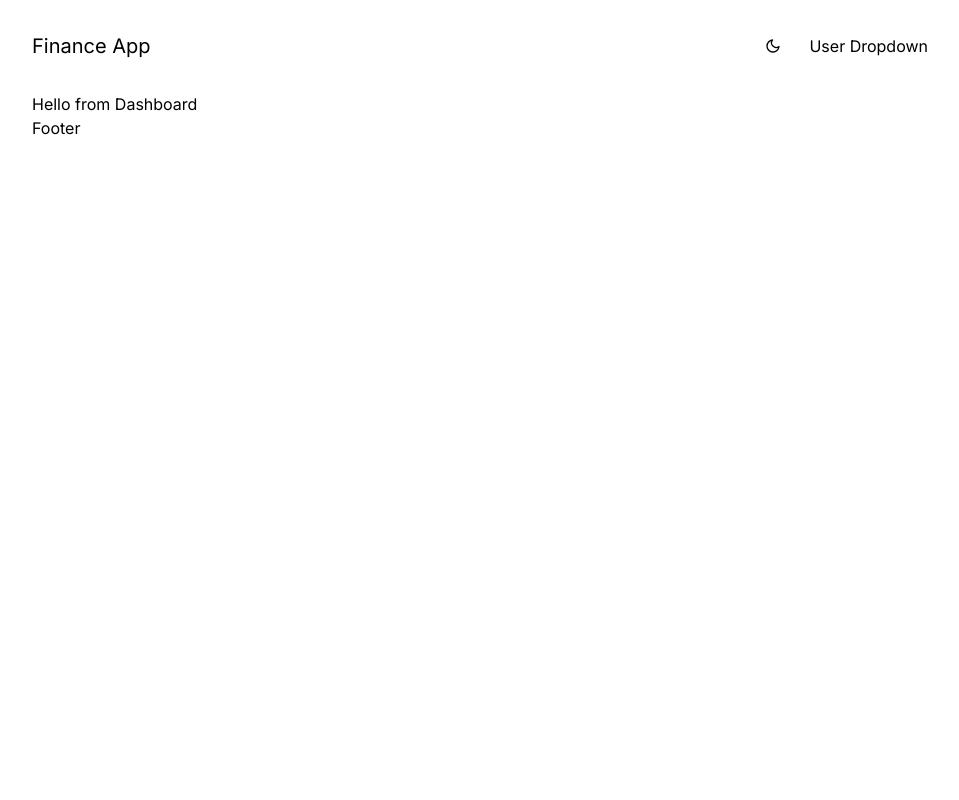
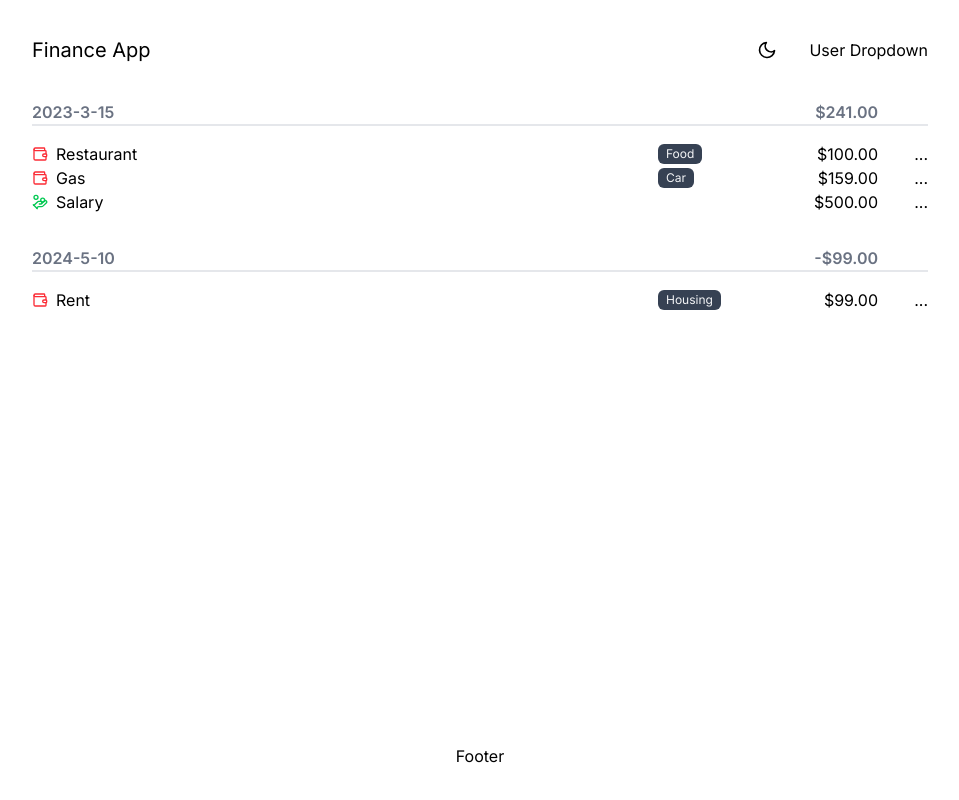
Before and after one commit to toshi-0426/finance-app, a Next.js app: page /dashboard in a window 1280 px wide. Shown: the whole page, without its empty margins (160-1119 px from the left). Built offline with nearby package versions, Linux system fonts and the light colour scheme; data requests are answered from the project's data file.

Commit message:
added transaction-list.tsx

```diff
--- /dev/null
+++ b/app/dashboard/components/transaction-list.tsx
@@ -0,0 +1,80 @@
+import TransactionItem from "@/components/transaction-item";
+import TransactionSummaryItem from "@/components/transaction-summary-item";
+import Separator from "@/components/separator";
+
+type TransactionType = 'Income' | 'Expense' | 'Investment' | 'Saving';
+
+interface Transaction {
+    id: number,
+    amount: number,
+    type: TransactionType,
+    description: string,
+    category: string,
+    created_at: string
+}
+
+
+interface TransactionGroup{
+    transactions: Transaction[],
+    amount: number
+};
+
+type TransactionByDate = Record<string, TransactionGroup>;
+
+
+const groupAndSumTransactionsByDate = (
+    transactions: Transaction[]
+): TransactionByDate => {
+    const grouped: TransactionByDate  = {};
+    for (const transaction of transactions) {
+        const date = transaction.created_at.split('T')[0];
+        if (!grouped[date]) {
+            grouped[date] = {transactions: [], amount: 0}
+        };
+        grouped[date].transactions.push(transaction);
+        const amount = transaction.type === 'Expense' ? -transaction.amount : transaction.amount;
+        grouped[date].amount += amount;
+    }
+    return grouped;
+}
+
+function parseYearMonthDate(date: string): Date {
+    const [year, month, dAte] = date.split('-').map(Number);
+    return new Date(year, month, dAte);
+};
+
+export default async function TransactionList(){
+    const response: Response = await fetch(
+        'http://localhost:3100/transactions'
+    );
+
+    const transactions = (await response.json()) as Transaction[];
+    //console.log(transactions);
+    //console.log(groupAndSumTransactionsByDate(transactions));
+    const groupedTransactions = groupAndSumTransactionsByDate(transactions);
+    //console.log(groupedTransactions);
+
+
+
+    return (
+        <div className="space-y-8">
+            {Object.entries(groupedTransactions)
+                .map(([date, {transactions, amount}]) => (
+                    <div key={date} >
+                        <TransactionSummaryItem
+                            date={parseYearMonthDate(date)}
+                            amount={amount}
+                        />
+                        <Separator />
+                        <section >
+                            {transactions.map(transaction => <div key={transaction.id}>
+                                <TransactionItem {...transaction} />
+                            </div>)}
+                        </section>
+                    </div>
+            ))}
+
+        </div>
+
+    )
+}
--- a/app/dashboard/layout.tsx
+++ b/app/dashboard/layout.tsx
@@ -13,7 +13,7 @@
           <main>
             {children}
           </main>
-          <footer>
+          <footer className="mt-auto text-center pb-8">
             Footer
           </footer>
         </>
--- a/app/dashboard/page.tsx
+++ b/app/dashboard/page.tsx
@@ -1,5 +1,8 @@
+import TransactionList from "./components/transaction-list";
+
 export default function Page() {
     return (
-        <>Hello from Dashboard</>
+        <><TransactionList/></>
+
     )
 }
--- a/app/layout.tsx
+++ b/app/layout.tsx
@@ -17,8 +17,8 @@
   return (
     <html lang="en" suppressHydrationWarning>
 
-        <body
-          className={`${inter.className} antialiased`}
+        <body suppressHydrationWarning
+          className={`${inter.className} antialiased min-h-screen flex flex-col`}
         >
           <ThemeProviders>
             {children}
--- a/app/playground/page.tsx
+++ b/app/playground/page.tsx
@@ -6,6 +6,7 @@
 import TransactionItem from "@/components/transaction-item";
 import TransactionSummaryItem from "@/components/transaction-summary-item";
 import Trend from "@/components/trend";
+import Separator from '@/components/separator'
 
 export default function Page(){
     return (
@@ -14,13 +15,13 @@
 
             <div>
                 <h2 className="mb-4 text-lg font-mono">Page Header</h2>
-                <hr className="mb-4 border-gray-400 dark:border-gray-800"/>
+                <Separator />
                 <div><PageHeader /></div>
             </div>
 
             <div>
                 <h2 className="mb-4 text-lg font-mono">Trend</h2>
-                <hr className="mb-4 border-gray-400 dark:border-gray-800"/>
+                <Separator />
                 <div className="flex space-x-12">
                     <Trend type="Income" amount={1000} preAmount={900} />
                     <Trend type="Expense" amount={12000} preAmount={10000} />
@@ -31,7 +32,7 @@
 
             <div>
                 <h2 className="mb-4 text-lg font-mono">Tansaction Item</h2>
-                <hr className="mb-4 border-gray-400 dark:border-gray-800"/>
+                <Separator />
                 <div className="">
                     <TransactionItem type="Income" description="Salary" amount={2000} />
                     <TransactionItem type="Expense" category="Food" description="Going out to eat" amount={29} />
@@ -43,7 +44,7 @@
 
             <div>
                 <h2 className="mb-4 text-lg font-mono">Tansaction Summary Item + Transaction Item</h2>
-                <hr className="mb-4 border-gray-400 dark:border-gray-800"/>
+                <Separator />
                 <div className="space-y-4">
                     <TransactionSummaryItem date={new Date(2025, 5, 4)} amount={3500}/>
                     <hr className="mb-4 border-gray-400 dark:border-gray-800"/>
@@ -57,7 +58,7 @@
 
             <div>
                 <h2 className="mb-4 text-lg font-mono">Buttons</h2>
-                <hr className="mb-4 border-gray-400 dark:border-gray-800"/>
+                <Separator />
                 <div className="space-x-4">
                     <Button>Hello</Button>
                     <Button variant="outline">Hello</Button>
@@ -72,7 +73,7 @@
 
             <div>
                 <h2 className="mb-4 text-lg font-mono">Forms</h2>
-                <hr className="mb-4 border-gray-400 dark:border-gray-800"/>
+                <Separator />
                 <div className="grid grid-cols-2 gap-4">
                     <div>
                         <Label className="block mb-1">Your Name</Label>
--- a/components/dark-mode-toggle.tsx
+++ b/components/dark-mode-toggle.tsx
@@ -17,11 +17,11 @@
         return (
             <Button
                 variant="ghost"
-                size="sm"
+                size="base"
                 onClick={() => setTheme('light')}
             >
                 <FiSun
-                    className="w-4 h-4 cursor-pointer"
+                    className="w-5 h-5 cursor-pointer"
                 />
             </Button>
         )
@@ -30,11 +30,11 @@
     return (
         <Button
                 variant="ghost"
-                size="sm"
+                size="base"
                 onClick={() => setTheme('dark')}
             >
                 <FiMoon
-                    className="w-4 h-4 cursor-pointer"
+                    className="w-5 h-5 cursor-pointer"
                 />
             </Button>
     )
--- /dev/null
+++ b/components/separator.tsx
@@ -0,0 +1,3 @@
+export default function Separator() {
+    return <hr className="mb-4 border-gray-200 dark:border-gray-800 border-[1.4px]"/>
+}
--- /dev/null
+++ b/db.json
@@ -0,0 +1,36 @@
+{
+  "transactions": [
+    {
+      "id": 1,
+      "amount": 100,
+      "type": "Expense",
+      "description": "Restaurant",
+      "category": "Food",
+      "created_at": "2023-03-15T23:00:00"
+    },
+    {
+      "id": 2,
+      "amount": 159,
+      "type": "Expense",
+      "description": "Gas",
+      "category": "Car",
+      "created_at": "2023-03-15T23:00:00"
+    },
+    {
+      "id": 3,
+      "amount": 500,
+      "type": "Income",
+      "description": "Salary",
+      "category": "",
+      "created_at": "2023-03-15T23:00:00"
+    },
+    {
+      "id": 4,
+      "amount": 99,
+      "type": "Expense",
+      "description": "Rent",
+      "category": "Housing",
+      "created_at": "2024-05-10T23:00:00"
+    }
+  ]
+}
--- a/package.json
+++ b/package.json
@@ -6,13 +6,15 @@
     "dev": "next dev",
     "build": "next build",
     "start": "next start",
-    "lint": "next lint"
+    "lint": "next lint",
+    "json-server": "json-server --watch db.json --port 3100"
   },
   "dependencies": {
     "@emotion/react": "^11.14.0",
     "@emotion/styled": "^11.14.0",
     "@mui/icons-material": "^7.1.0",
     "@mui/material": "^7.1.0",
+    "json-server": "^1.0.0-beta.3",
     "lucide-react": "^0.509.0",
     "next": "15.3.2",
     "next-themes": "^0.4.6",
```
Also changed, not shown: 1 other file (tests, documents, lock files or other folders).
